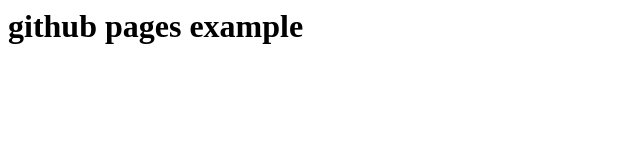
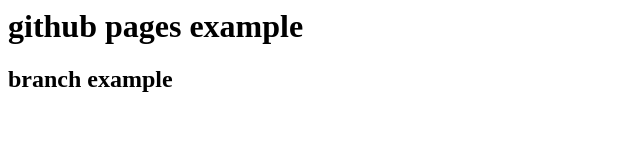
Before and after one commit to dsapkale/deploy-web, a plain HTML site: page index.html in a window 1280 px wide. Shown: the whole page, without its empty margins (0-640 px from the left). Drawn offline with Linux system fonts and the light colour scheme.

Commit message:
Update index.html

```diff
--- a/index.html
+++ b/index.html
@@ -4,5 +4,6 @@
   </head>
   <body>
     <h1>github pages example</h1>
+    <h2>branch example</h2>
   </body>
 </hml>
```
